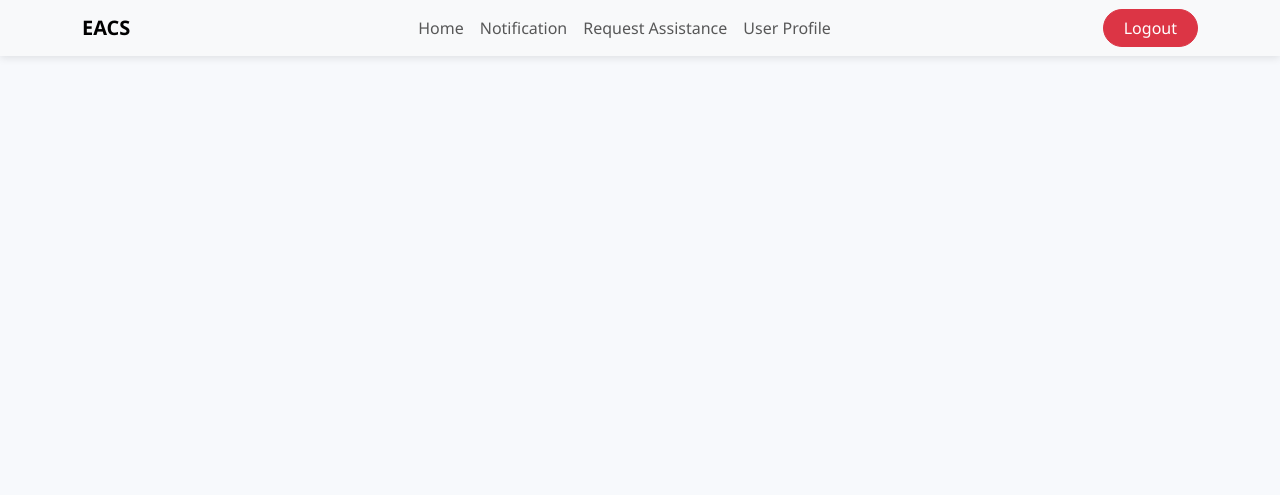
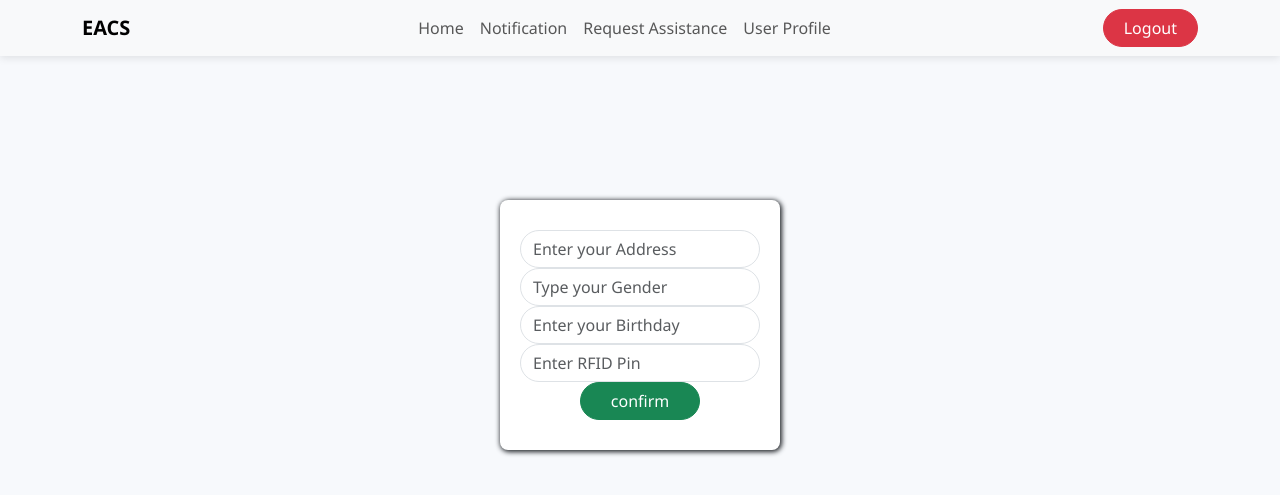
Before and after one commit to Roiceal/Elderly-Assistance-Coordination-System-Group-12, a PHP site: page /user_profile.php in a window 1280 px wide. Shown: the top 495 px of the page. Run offline with PHP 8.4, Linux system fonts and the light colour scheme.

Commit message:
additional

```diff
--- a/elderly/elder.css
+++ b/elderly/elder.css
@@ -30,9 +30,18 @@ body {
       padding: 6px 20px;
     }
 
-    img {
-      height: 200px;
-   }
-   .rows {
-    background-attachment: #bfbfbf;
-   }
+    .complete_profile {
+      text-align: center;
+      justify-content: center;
+      background-color: #fff;
+      border-radius: 8px;
+      margin: 120px 500px 100px 500px;
+      padding: 30px 20px 30px 20px;
+      box-shadow: 1px 1px 5px 1px;
+    }
+
+    box {
+      padding: 5px 5px;
+      margin-left: 20px;
+      margin-right: 20px;
+    }
--- a/elderly/notif.php
+++ b/elderly/notif.php
@@ -3,7 +3,7 @@
 <head>
   <meta charset="UTF-8">
   <meta name="viewport" content="width=device-width, initial-scale=1.0">
-  <title>Home</title>
+  <title>Notification</title>
   <link href="https://cdn.jsdelivr.net/npm/bootstrap@5.3.8/dist/css/bootstrap.min.css" rel="stylesheet">
  <link rel="stylesheet" href="elder.css">
 </head>
--- a/elderly/request_assistance.php
+++ b/elderly/request_assistance.php
@@ -3,7 +3,7 @@
 <head>
   <meta charset="UTF-8">
   <meta name="viewport" content="width=device-width, initial-scale=1.0">
-  <title>Home</title>
+  <title>Request Assistance</title>
   <link href="https://cdn.jsdelivr.net/npm/bootstrap@5.3.8/dist/css/bootstrap.min.css" rel="stylesheet">
  <link rel="stylesheet" href="elder.css">
 </head>
--- a/elderly/user_profile.php
+++ b/elderly/user_profile.php
@@ -3,11 +3,12 @@
 <head>
   <meta charset="UTF-8">
   <meta name="viewport" content="width=device-width, initial-scale=1.0">
-  <title>Home</title>
+  <title>User Profile</title>
   <link href="https://cdn.jsdelivr.net/npm/bootstrap@5.3.8/dist/css/bootstrap.min.css" rel="stylesheet">
- <link rel="stylesheet" href="elder.css">
+  <link rel="stylesheet" href="elder.css">
 </head>
 <body>
+
 
   <nav class="navbar navbar-expand-lg bg-light fixed-top">
     <div class="container">
@@ -23,13 +24,13 @@
             <a class="nav-link" href="home.php">Home</a>
           </li>
           <li class="nav-item">
-            <a class="nav-link" href="#">Notification</a>
+            <a class="nav-link" href="notif.php">Notification</a>
           </li>
           <li class="nav-item">
-            <a class="nav-link" href="#">Request Assistance</a>
+            <a class="nav-link" href="request_assistance.php">Request Assistance</a>
           </li>
            <li class="nav-item">
-            <a class="nav-link" href="#">User Profile</a>
+            <a class="nav-link" href="user_profile.php">User Profile</a>
           </li>
         </ul>
 
@@ -38,6 +39,25 @@
     </div>
   </nav>
 
+    <div class="complete_profile">
+        <form action="submit" method="$_POST">
+            <div class="box">
+                <input type="text" name="address" class="form-control rounded-pill" placeholder="Enter your Address">
+            </div>
+            <div class="box">
+                <input type="text" name="gender" class="form-control rounded-pill" placeholder="Type your Gender">
+            </div>
+            <div class="box">
+                <input type="text" name="birthday" class="form-control rounded-pill" placeholder="Enter your Birthday">
+            </div>
+            <div class="box">
+                <input type="text" name="rfid_pin" class="form-control rounded-pill" placeholder="Enter RFID Pin">
+            </div>
+            <div class="button">
+                <button type="submit" onclick="window.location.href=''" class="btn btn-success rounded-pill d-grid gap-2 col-6 mx-auto">confirm</button>
+            </div>
+            </form>
+    </div>
   <script src="https://cdn.jsdelivr.net/npm/bootstrap@5.3.8/dist/js/bootstrap.bundle.min.js"></script>
 </body>
 </html>
```
